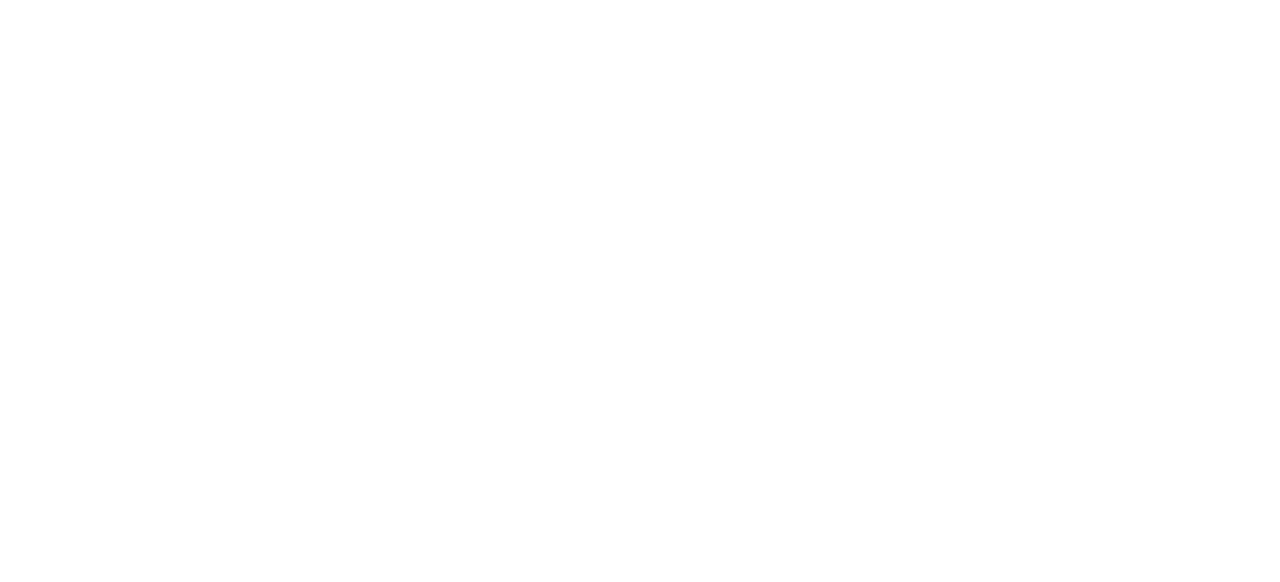
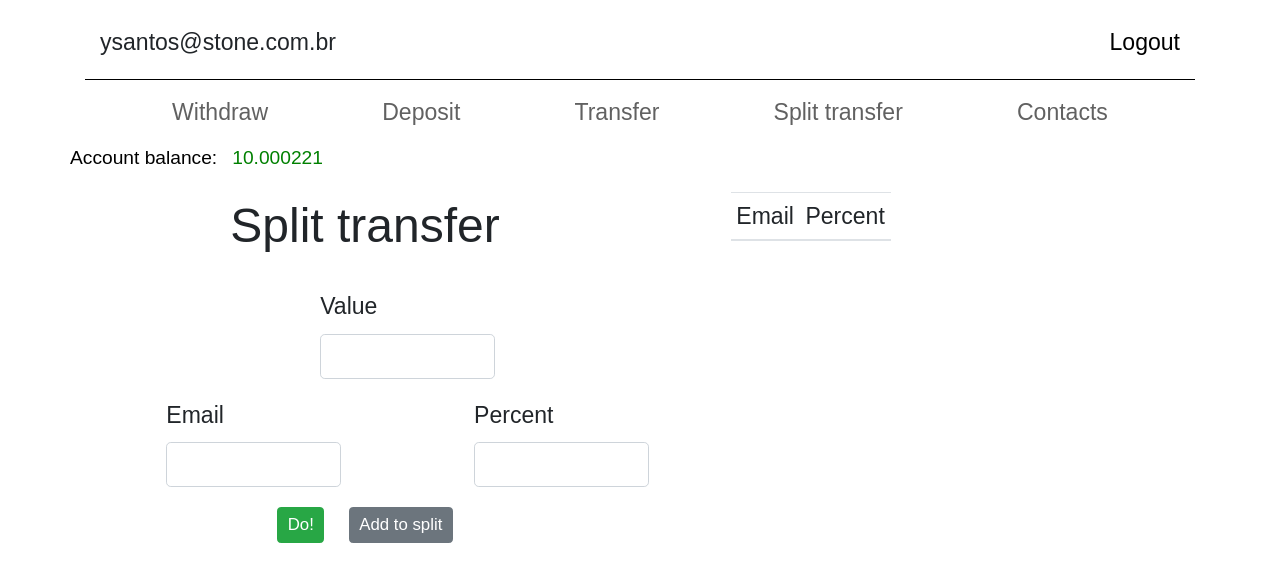
Before and after one commit to yashin5/financial_system_web, a React (Create React App) app: page /split in a window 1280 px wide. Shown: the top 582 px of the page. Built offline with nearby package versions, Linux system fonts and the light colour scheme.

Commit message:
feat: split transfer

```diff
--- a/src/App.tsx
+++ b/src/App.tsx
@@ -9,7 +9,8 @@
           <Route path="/home" component={Dashboard} />
           <Route path="/withdraw" component={Dashboard} />
           <Route path="/deposit" component={Dashboard} />
-          <Route path="/Transfer" component={Dashboard} />
+          <Route path="/transfer" component={Dashboard} />
+          <Route path="/split" component={Dashboard} />
         </Switch>
       </BrowserRouter>
   );
--- a/src/components/Forms.tsx
+++ b/src/components/Forms.tsx
@@ -6,21 +6,24 @@
 
 const inputFieldFormat = (formProps: any) =>{
     if(formProps.type === "text"){
-        return <Input onChange={formProps.onChange} value={formProps.value} type="text"/>
+        return <Input onChange={formProps.onChange} value={formProps.value} type={formProps.type}/>
+    }
+    else if(formProps.type === "email"){
+        return <Input onChange={formProps.onChange} value={formProps.value} type={formProps.type}/>
     }
     else if(formProps.type === "date"){
-        return <Input onChange={formProps.onChange} value={formProps.value} type="date"/>
+        return <Input onChange={formProps.onChange} value={formProps.value} type={formProps.type}/>
     }
     else if(formProps.type === "select"){
         return (
-            <Input onChange={formProps.onChange} value={formProps.value} type="select">
+            <Input onChange={formProps.onChange} value={formProps.value} type={formProps.type}>
                 {formProps.options.map((option: string) =>(<option>{option}</option>))}
             </Input>
         )
     }
     else if(formProps.type === "textarea"){
-        return <Input  onChange={formProps.onChange} value={formProps.value}  type="textarea" />
-    }
+        return <Input  onChange={formProps.onChange} value={formProps.value}  type={formProps.type} />
+    };
 };
 
 interface Form {
--- a/src/components/Navigation.tsx
+++ b/src/components/Navigation.tsx
@@ -16,7 +16,7 @@
     return (
         <NavigationContainer>
             {props.navigation.map((navigationItem: NavigationItem) =>(
-                <NavLinkStyled to={navigationItem.path}>{navigationItem.label}</NavLinkStyled>
+                <NavLinkStyled key={navigationItem.path} to={navigationItem.path}>{navigationItem.label}</NavLinkStyled>
             ))}
         </NavigationContainer>
     )
@@ -35,4 +35,5 @@
 const NavigationContainer = styled(Container)`
     display: flex;
     justify-content: space-around;
+    flex-wrap: wrap;
 `;
--- /dev/null
+++ b/src/components/SplitTable.tsx
@@ -0,0 +1,42 @@
+import React from 'react'
+import { Table } from 'reactstrap';
+
+
+interface SplitItem {
+    email: string,
+    percent: string,
+};
+
+interface Props{
+    split_list: Array<SplitItem>,
+    rmTableItem: Function,
+};
+
+const SplitTable = (props: Props) => {
+    const editItem = (splitItem: SplitItem) => {
+        props.rmTableItem(splitItem);
+    };
+
+    return (
+        <Table size="sm">
+            <thead>
+                <tr>
+                    <th>Email</th>
+                    <th>Percent</th>
+                </tr>
+            </thead>
+            <tbody>
+                {
+                    props.split_list.map((splitItem: SplitItem, index: number) =>(
+                        <tr key={splitItem.email} onDoubleClick={() => editItem(splitItem)}>
+                            <td>{splitItem.email}</td>
+                            <td>{splitItem.percent}</td>
+                        </tr>
+                    ))
+                }
+            </tbody>
+        </Table>
+    )
+}
+
+export default SplitTable
--- a/src/nav.tsx
+++ b/src/nav.tsx
@@ -8,12 +8,12 @@
         path: "/deposit"
     },
     {
-        label: "transfer",
+        label: "Transfer",
         path: "/transfer"
     },
     {
         label: "Split transfer",
-        path: "/split_transfer"
+        path: "/split"
     },
     {
         label: "Contacts",
--- a/src/pages/Dashboard.tsx
+++ b/src/pages/Dashboard.tsx
@@ -7,6 +7,8 @@
 import Withdraw from '../views/Withdraw'
 import Deposit from '../views/Deposit'
 import Transfer from '../views/Transfer'
+import Split from '../views/Split'
+
 
 
 
@@ -47,6 +49,7 @@
                             <Route exact path="/withdraw" component={() => <Withdraw new_balance={this.balance}/>} />
                             <Route exact path="/deposit" component={() => <Deposit currencies={currencies} new_balance={this.balance}/>} />
                             <Route exact path="/transfer" component={() => <Transfer new_balance={this.balance}/>} />
+                            <Route exact path="/split" component={() => <Split  new_balance={this.balance}/>} />
                         </Switch>
                 </Container>
             </BrowserRouter>
--- a/src/views/AccountBalance.tsx
+++ b/src/views/AccountBalance.tsx
@@ -8,6 +8,7 @@
 
 const AccountBalance = (props: Props) => {
     return(
+        <AccountBalanceContainer>
             <Row >
                 <Col md="1.1">
                     <AccountBalanceMessage>Account balance:</AccountBalanceMessage>
@@ -16,11 +17,15 @@
                     <Balance>{props.balance}</Balance>
                 </Col>
             </Row>
+        </AccountBalanceContainer>
     );
 };
 
 export default AccountBalance
 
+const AccountBalanceContainer = styled.div`
+    margin-top: 15px;
+`
 const AccountBalanceMessage = styled.p`
     font-size: 1rem;
     color: black
--- a/src/views/Deposit.tsx
+++ b/src/views/Deposit.tsx
@@ -74,7 +74,7 @@
                         </Col>
                     </FormContainer>
                     <ButtonContainer>
-                        <Button color="success" size="sm">Do!</Button>
+                        <Button type="submit" color="success" size="sm">Do!</Button>
                     </ButtonContainer>
                 </Form>
             </Container>
--- a/src/views/Header.tsx
+++ b/src/views/Header.tsx
@@ -33,6 +33,7 @@
 const HeaderContainer = styled(Container)`
     margin-top: 25px;
     display: flex;
+    flex-wrap: wrap;
     justify-content: space-between;
     border-bottom: 1px solid black;
 `;
--- /dev/null
+++ b/src/views/Split.tsx
@@ -0,0 +1,162 @@
+import React, {Component, FormEvent, ChangeEvent} from 'react'
+import { Col, Container, Form, Button } from 'reactstrap'
+import styled from 'styled-components'
+import Forms from '../components/Forms'
+import HeaderFunction from '../components/HeaderFunction'
+import SplitTable from '../components/SplitTable'
+
+
+interface SplitItem {
+    email: string,
+    percent: string,
+};
+
+interface State {
+    email: string,
+    value: string,
+    percent: string,
+    split_list: Array<SplitItem>,
+    buttonLoad: boolean
+};
+
+interface Props{
+    new_balance: Function,
+};
+
+export default class Split extends Component<Props, State> {
+    constructor(props: Props){
+        super(props);
+        this.state = {email: "", value: "", percent: "", split_list: [], buttonLoad: false}
+    };
+
+    email = (event: ChangeEvent<HTMLInputElement>) =>{
+        this.doEmail(event.target.value)
+    };
+
+    doEmail = (email: string) => {
+        this.setState({ email })
+    };
+
+    value = (event: ChangeEvent<HTMLInputElement>) =>{
+        this.setState({value: event.target.value})
+    };
+
+    percent = (event: ChangeEvent<HTMLInputElement>) => {
+        this.doPercent(event.target.value)
+    };
+
+    doPercent = (percent: string) => {
+        this.setState({ percent })
+    };
+
+    split = (event: FormEvent<HTMLFormElement>) => {
+        event.preventDefault();
+        const { split_list, value } = this.state;
+        const transferItem = {value, split_list};
+        const token = localStorage.getItem("token")
+        const method = "POST";
+        const headers = new Headers({"content-type": "application/json", "authorization": `${token}`})
+        const body = JSON.stringify(transferItem);
+
+        this.setState({buttonLoad: true}, () => {
+            fetch("url", {
+                method,
+                headers,
+                body})
+            this.props.new_balance("1000");
+        })
+    };
+
+    addItemToSplitTable = (email: string, percent: string) => {
+        const { split_list } = this.state;
+        const new_item = { email, percent};
+
+        this.setState({split_list: [...split_list, new_item]})
+    };
+
+    rmItemToSplitTable = (rmSplitItem: SplitItem) => {
+        const { split_list } = this.state;
+        const new_split_list = split_list.filter((splitItem: SplitItem) => splitItem !== rmSplitItem);
+        this.doPercent(rmSplitItem.percent);
+        this.doEmail(rmSplitItem.email);
+
+        this.setState({split_list: new_split_list});
+    };
+
+    render(){
+        const { email, value, percent, split_list} = this.state
+        const formOne = [{
+            label: "Email",
+            value: email,
+            onChange: this.email,
+            type: "email"
+        },
+        {
+            label: "Percent",
+            value: percent,
+            onChange: this.percent,
+            type: "text"
+        }]
+        const formTwo = [{
+            label: "Value",
+            value: value,
+            onChange: this.value,
+            type: "text",
+        }]
+        return(
+            <SplitContainer>
+                <SplitContainerDelimiter >
+                    <Form onSubmit={this.split}>
+                        <HeaderFunction header="Split transfer" />
+                        <FormGroupContainer>
+                            <Col md="12">
+                                {Forms({forms: formTwo})}
+                            </Col>
+                        </FormGroupContainer>
+                        <Col md="12">
+                            {Forms({forms: formOne})}
+                        </Col>
+                        <ButtonContainer>
+                            <ButtonContainerTwo>
+                                <Button type="submit" color="success" size="sm">Do!</Button>
+                                <Button type="button" onClick={() => this.addItemToSplitTable(email, percent)} color="secondary" size="sm">Add to split</Button>
+                            </ButtonContainerTwo>
+                        </ButtonContainer>
+                    </Form>
+                    <Col md="2">
+                        <SplitTable rmTableItem={this.rmItemToSplitTable} split_list={split_list}/>
+                    </Col>
+                </SplitContainerDelimiter>
+            </SplitContainer>
+        );
+    };
+};
+
+
+const SplitContainerDelimiter = styled.div`
+    display: flex;
+    flexWrap: wrap;
+`;
+
+const ButtonContainerTwo = styled.div`
+    display: flex;
+    justify-content: space-around;
+    width: 200px;
+`;
+const ButtonContainer = styled.div`
+    display: flex;
+    align-items: center;
+    justify-content: center;
+    width: 530px ;
+`;
+
+const FormGroupContainer = styled.div`
+    margin-top: 25px;
+    width: inherit;
+    align-items: left;
+`;
+
+const SplitContainer = styled(Container)`
+    display: flex;
+    justify-content: space-between;
+`;
--- a/src/views/Transfer.tsx
+++ b/src/views/Transfer.tsx
@@ -56,7 +56,7 @@
                         {Forms({forms: formOne})}
                     </Col>
                     <ButtonContainer>
-                        <Button color="success" size="sm">Do!</Button>
+                        <Button type="submit" color="success" size="sm">Do!</Button>
                     </ButtonContainer>
                 </Form>
             </Container>
@@ -64,14 +64,6 @@
     };
 };
 
-const HeaderFunctions = styled.div`
-    margin-top: 5px;
-    margin-bottom: 25px;
-    display: flex;
-    align-items: center;
-    justify-content: center;
-    width: 530px ;
-`;
 
 const ButtonContainer = styled.div`
     display: flex;
```
Also changed, not shown: src/views/Withdraw.tsx (+1 -9 lines).
